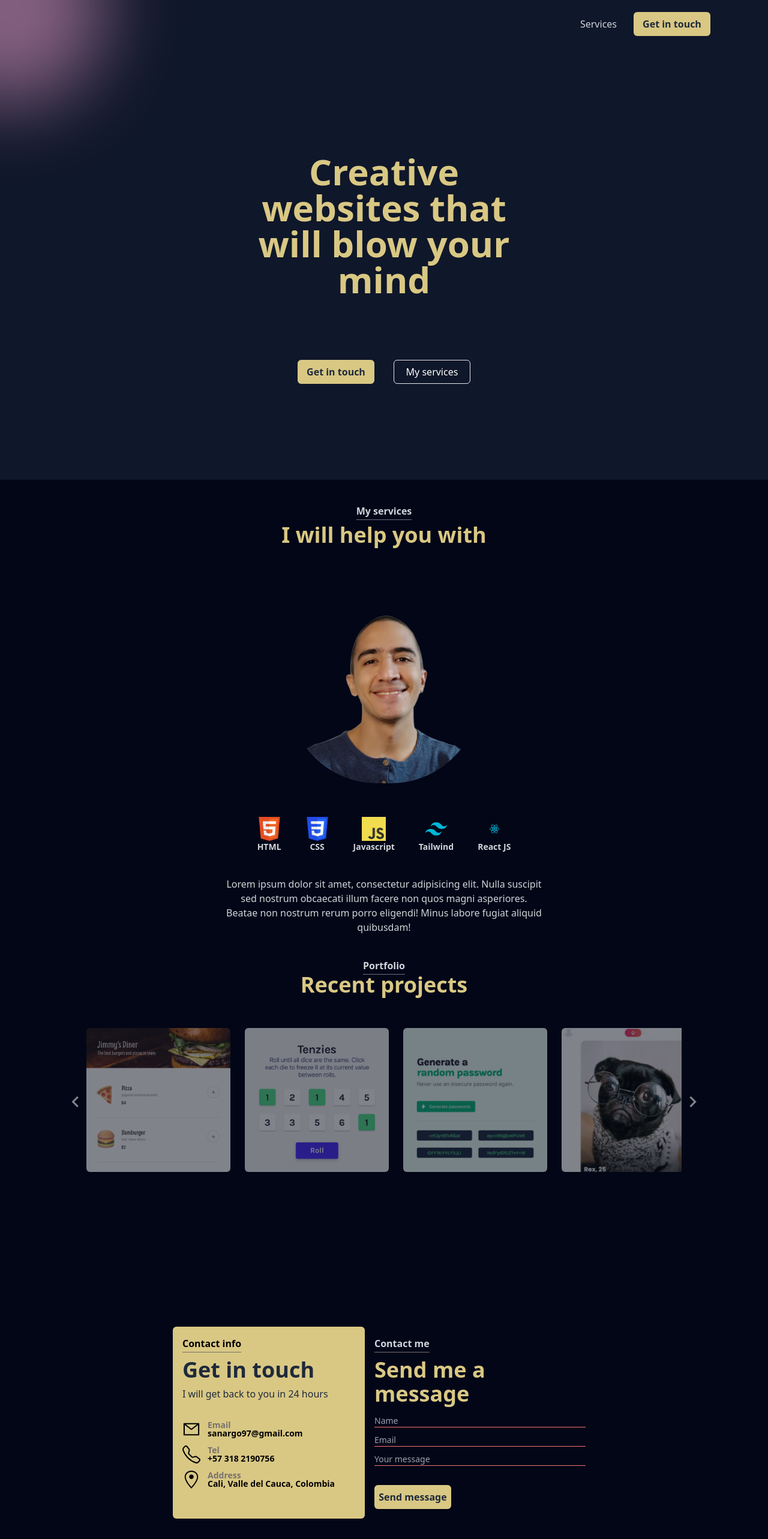
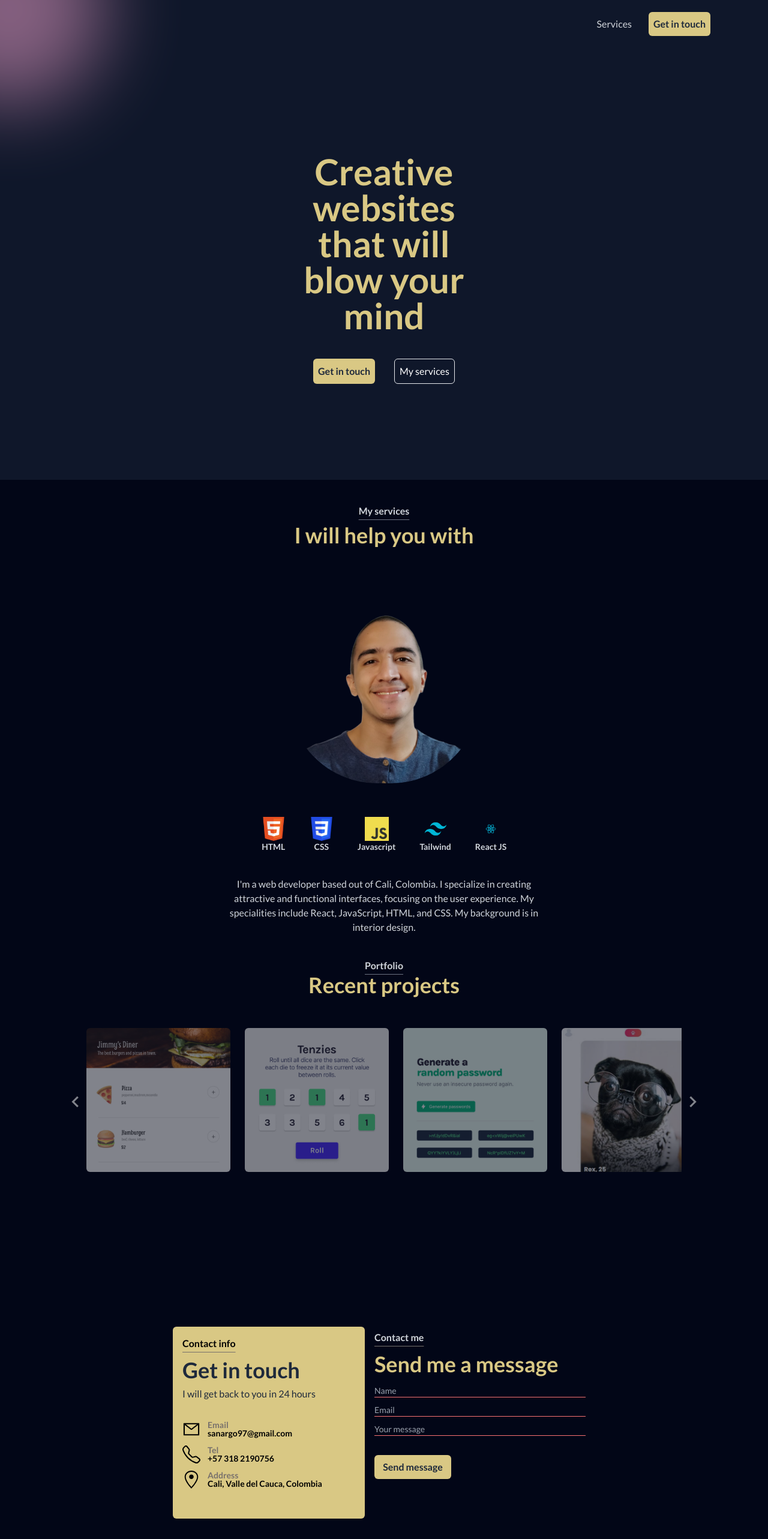
Before and after one commit to sanargo/portfolio_v2, a React (Vite) app: page / in a window 1280 px wide. Shown: the top 2566 px of the page at 60% size. Built offline with nearby package versions, Linux system fonts and the light colour scheme.

Commit message:
Update of cards due to the difference once language has change

```diff
--- a/index.html
+++ b/index.html
@@ -3,6 +3,12 @@
   <head>
     <meta charset="UTF-8" />
     <link rel="icon" type="image/svg+xml" href="/vite.svg" />
+    <link rel="preconnect" href="https://fonts.googleapis.com" />
+    <link rel="preconnect" href="https://fonts.gstatic.com" crossorigin />
+    <link
+      href="https://fonts.googleapis.com/css2?family=Lato:wght@300;400;700&display=swap"
+      rel="stylesheet"
+    />
     <meta name="viewport" content="width=device-width, initial-scale=1.0" />
     <title>Santiago's Page</title>
   </head>
--- a/src/App.jsx
+++ b/src/App.jsx
@@ -5,12 +5,12 @@ import Footer from "./components/Footer";
 
 function App() {
   return (
-    <>
+    <div className="font-lato">
       <Main />
       <Services />
       <Contact />
       <Footer />
-    </>
+    </div>
   );
 }
 
--- a/src/components/Contact.jsx
+++ b/src/components/Contact.jsx
@@ -4,7 +4,7 @@ import ContactUs from "./ContactUs";
 function Contact() {
   return (
     <div
-      className="bg-slate-950 h-screen flex flex-col items-center lg:flex-row lg:justify-center py-20 lg:p-0"
+      className="bg-slate-950 h-screen flex flex-col items-center py-10 lg:justify-center lg:flex-row lg:py-20 lg:p-0"
       id="contact"
     >
       <ContactInfo />
--- a/src/components/ContactInfo.jsx
+++ b/src/components/ContactInfo.jsx
@@ -4,7 +4,7 @@ import { GoLocation } from "react-icons/go";
 
 function ContactInfo() {
   return (
-    <div className="bg-creme w-72 h-72 rounded-md p-4 lg:w-80 lg:h-80">
+    <div className="bg-creme w-72 rounded-md p-4 lg:pb-6 lg:w-80 lg:h-80">
       <p className="text-black font-bold underline decoration-stone-500 underline-offset-8">
         Contact info
       </p>
--- a/src/components/ContactUs.jsx
+++ b/src/components/ContactUs.jsx
@@ -25,7 +25,7 @@ function ContactUs() {
   };
 
   return (
-    <div className=" w-72 h-72 mt-10 rounded-md p-4 lg:w-96 lg:h-80 lg:mt-0">
+    <div className=" w-72 my-5 rounded-md p-4 lg:w-96 lg:h-80 lg:mt-0">
       <p className="text-gray-300  font-bold underline decoration-stone-500 underline-offset-8">
         Contact me
       </p>
--- a/src/components/Main.jsx
+++ b/src/components/Main.jsx
@@ -5,20 +5,20 @@ function Main() {
     <main className="relative bg-slate-900 w-full h-screen min-w-fit">
       <div className="absolute -top-36 -left-36 h-64 w-64 bg-pink-300 rounded-full filter blur-3xl opacity-50 lg:w-80 lg:h-80"></div>
       <Nav />
-      <div className=" w-2/3 h-72 mx-auto flex flex-col justify-between text-center mt-44 lg:w-2/5 lg:h-96">
-        <h1 className="text-creme text-4xl font-bold lg:text-6xl">
+      <div className="  h-72 mx-auto flex flex-col justify-between items-center text-center mt-44 lg:w-2/5 lg:h-96">
+        <h1 className="text-creme text-4xl font-bold w-2/3 lg:text-6xl">
           Creative websites that will blow your mind
         </h1>
-        <div className="flex gap-8 justify-center">
+        <div className="flex gap-5 lg:gap-8 justify-center">
           <a
             href="#contact"
-            className="bg-creme text-slate-800 font-bold h-10 w-32 rounded-md flex justify-center items-center"
+            className="bg-creme text-slate-800 font-bold p-2 rounded-md flex justify-center items-center"
           >
             Get in touch
           </a>
           <a
             href="#services"
-            className="border text-white h-10 w-32 rounded-md flex justify-center items-center"
+            className="border text-white p-2 rounded-md flex justify-center items-center"
           >
             My services
           </a>
--- a/src/components/Nav.jsx
+++ b/src/components/Nav.jsx
@@ -28,8 +28,9 @@ function Nav() {
         </li> */}
         <a
           href="#contact"
-          className="h-8 w-28 bg-creme text-slate-800 font-bold  rounded-md flex justify-center items-center lg:h-10 lg:w-32"
+          className="p-2 bg-creme text-slate-800 font-bold  rounded-md flex justify-center items-center"
         >
+          {/* h-8 w-28 */}
           Get in touch
         </a>
       </ul>
--- a/src/components/Services.jsx
+++ b/src/components/Services.jsx
@@ -41,7 +41,7 @@ function Services() {
         <div className="flex justify-center mt-24">
           <img className="w-80 rounded-full" src={sam} alt="" />
         </div>
-        <div className="flex justify-center gap-5  mt-14 text-gray-300 text-sm font-bold lg:gap-10">
+        <div className="flex flex-wrap justify-center w-4/6 gap-5 mt-14 mx-auto text-gray-300 text-sm font-bold lg:gap-10 ">
           <figure className="text-center">
             <img className="w-10 h-10 mx-auto" src={htmlLogo} alt="" />
             <p>HTML</p>
@@ -65,10 +65,10 @@ function Services() {
         </div>
         <div className="text-center  mt-10  lg:w-5/6 lg:mx-auto">
           <p className="text-gray-300 mx-auto mb-5 w-2/3 lg:w-1/2">
-            Lorem ipsum dolor sit amet, consectetur adipisicing elit. Nulla
-            suscipit sed nostrum obcaecati illum facere non quos magni
-            asperiores. Beatae non nostrum rerum porro eligendi! Minus labore
-            fugiat aliquid quibusdam!
+            I'm a web developer based out of Cali, Colombia. I specialize in
+            creating attractive and functional interfaces, focusing on the user
+            experience. My specialities include React, JavaScript, HTML, and
+            CSS. My background is in interior design.
           </p>
           <div className="my-10">
             <p className="text-gray-300 font-bold underline decoration-gray-500 underline-offset-8">
--- a/tailwind.config.js
+++ b/tailwind.config.js
@@ -8,6 +8,9 @@ export default {
     extend: {
       colors: {
         "creme": "#D9C884"
+      },
+      fontFamily: {
+        "lato": "Lato"
       }
     },
   },
```
